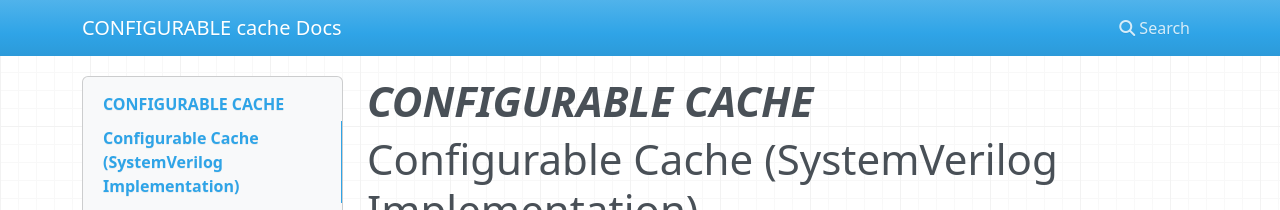
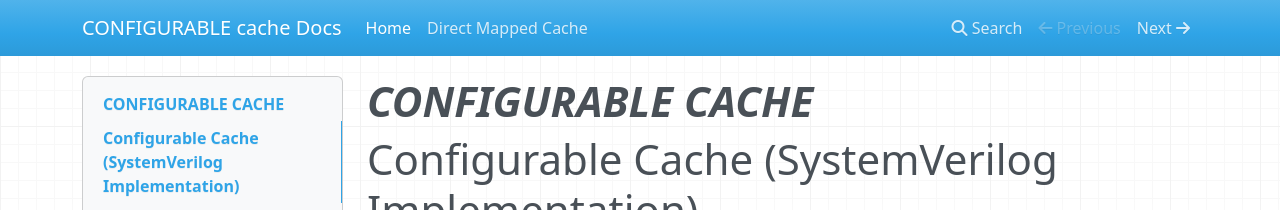
Before and after one commit to meds-ee-uet/Configurable-Cache, an MkDocs documentation site: the page built from Direct_Mapped_Cache/docs/index.md, in a window 1280 px wide. Shown: the top 210 px of the page. Built offline with MkDocs 1.6.1, drawn with Linux system fonts in a browser that asks for light colours; nearby versions of some CDN libraries.

Commit message:
Update mkdocs.yml

```diff
--- a/mkdocs.yml
+++ b/mkdocs.yml
@@ -3,3 +3,4 @@ docs_dir: Direct_Mapped_Cache/docs
 
 nav:
   - Home: index.md
+  - Direct Mapped Cache: directmappedreadme.md
```
